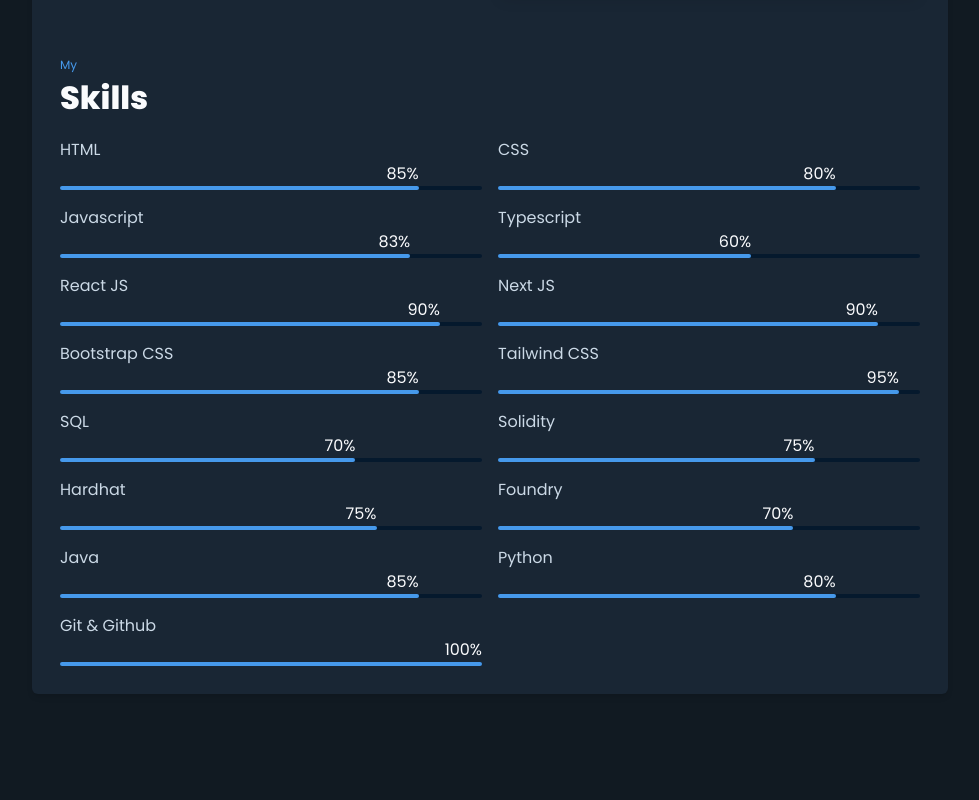
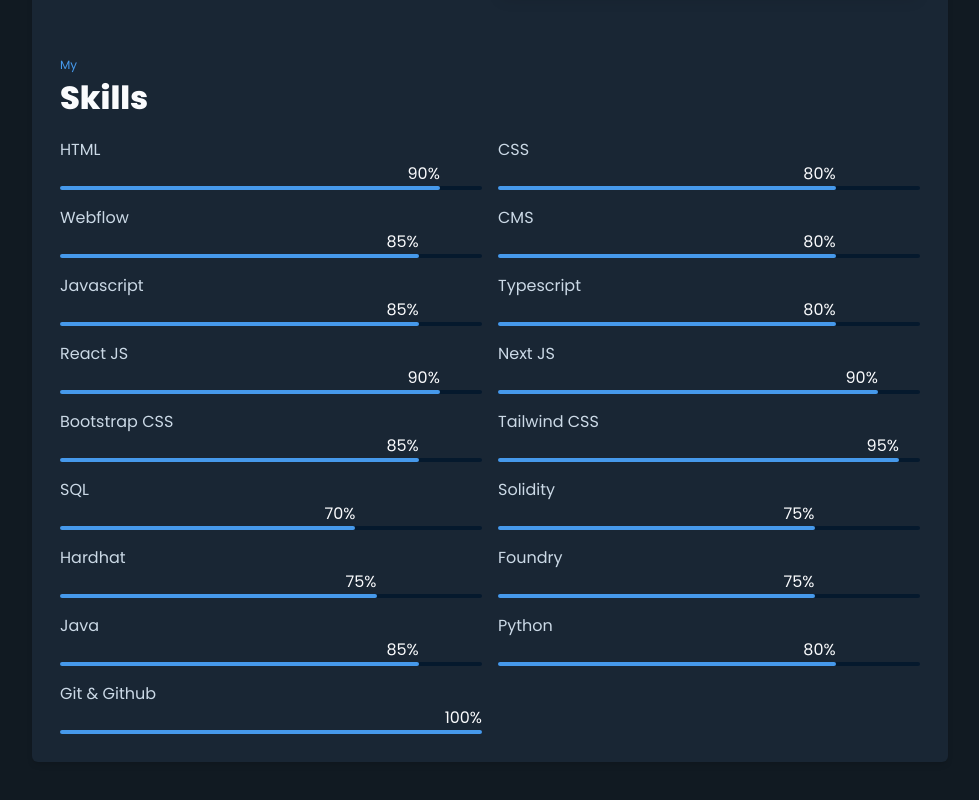
Before and after one commit to bg5fxp-JF/my-portfolio-v2, a Next.js app: page /resume in a window 1280 px wide. Shown: the part 1218-2018 px from the top of the page, without its empty margins (268-1247 px from the left). Built offline with nearby package versions, Linux system fonts and the light colour scheme.

Commit message:
updated skills

```diff
--- a/src/constants/index.js
+++ b/src/constants/index.js
@@ -100,10 +100,12 @@
 ];
 
 export const skills = [
-	{ skill: "HTML", level: "85" },
+	{ skill: "HTML", level: "90" },
 	{ skill: "CSS", level: "80" },
-	{ skill: "Javascript", level: "83" },
-	{ skill: "Typescript", level: "60" },
+	{ skill: "Webflow", level: "85" },
+	{ skill: "CMS", level: "80" },
+	{ skill: "Javascript", level: "85" },
+	{ skill: "Typescript", level: "80" },
 	{ skill: "React JS", level: "90" },
 	{ skill: "Next JS", level: "90" },
 	{ skill: "Bootstrap CSS", level: "85" },
@@ -111,7 +113,7 @@
 	{ skill: "SQL", level: "70" },
 	{ skill: "Solidity", level: "75" },
 	{ skill: "Hardhat", level: "75" },
-	{ skill: "Foundry", level: "70" },
+	{ skill: "Foundry", level: "75" },
 	{ skill: "Java", level: "85" },
 	{ skill: "Python", level: "80" },
 	{ skill: "Git & Github", level: "100" },
```
